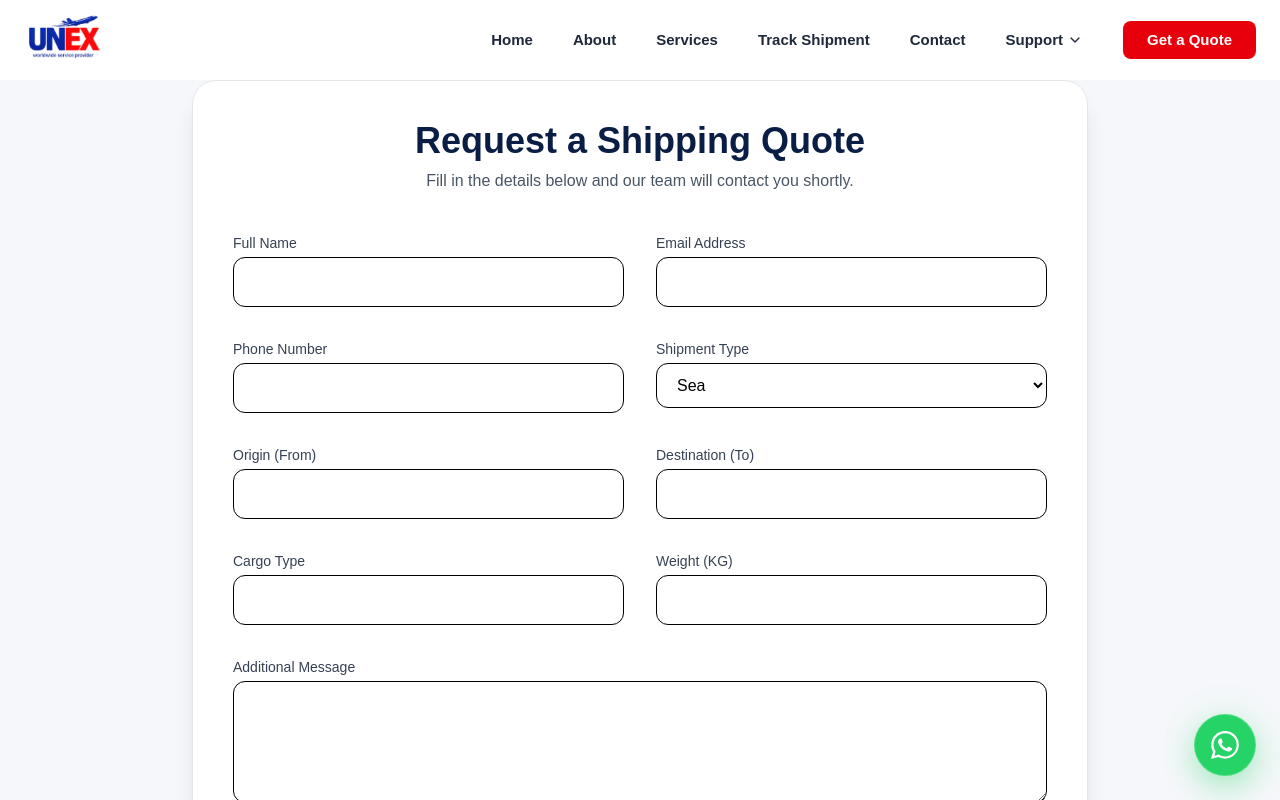
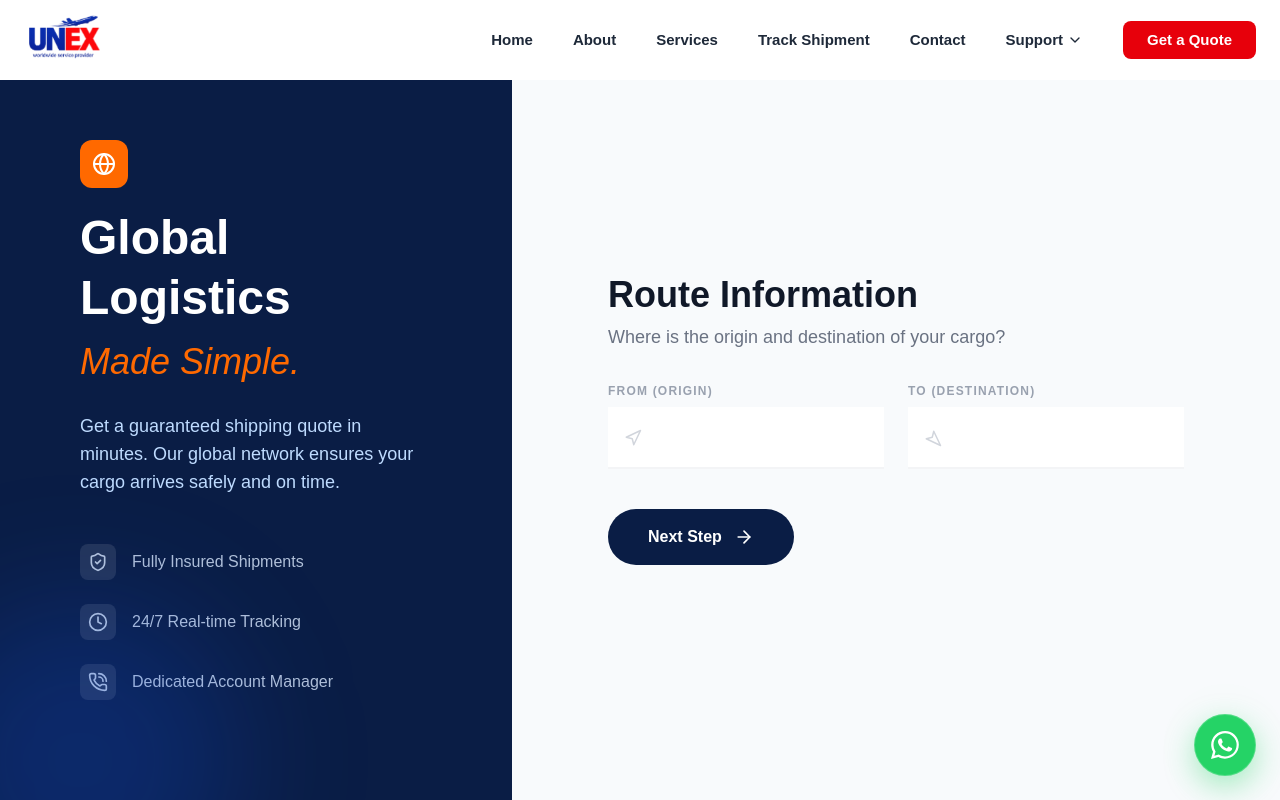
Before and after one commit to binsam008/unex, a React (Vite) app: page /quote in a window 1280 px wide. Shown: the top 800 px of the page. Built offline with nearby package versions, Linux system fonts and the light colour scheme.

Commit message:
change in quote ui and corrected the route of admin

```diff
--- a/src/components/ProtectedRoute.jsx
+++ b/src/components/ProtectedRoute.jsx
@@ -16,10 +16,10 @@ export default function ProtectedRoute({ children }) {
     return () => unsubscribe();
   }, []);
 
-  if (loading) return <p>Loading...</p>;
+  // if (loading) return <p>Loading...</p>;
 
   if (!user) {
-    return <Navigate to="/admin" />;
+    return <Navigate to="/admin-unexlogistics" />;
   }
 
   return children;
--- a/src/pages/Quote.jsx
+++ b/src/pages/Quote.jsx
@@ -1,194 +1,166 @@
 import { useState } from "react";
 import emailjs from "@emailjs/browser";
-import { Mail, Phone, MapPin, Package, Weight, Ship } from "lucide-react";
+import { motion, AnimatePresence } from "framer-motion";
+import {
+  Globe,
+  ShieldCheck,
+  Clock,
+  ArrowRight,
+  Navigation,
+  Box,
+  PhoneCall,
+  CheckCircle2
+} from "lucide-react";
 
-export default function Quote() {
+export default function DashboardQuote() {
+  const [step, setStep] = useState(1);
   const [formData, setFormData] = useState({
-    customerName: "",
-    email: "",
-    phone: "",
-    origin: "",
-    destination: "",
-    shipmentType: "Sea",
-    cargoType: "",
-    weight: "",
+    customerName: "", email: "", phone: "",
+    origin: "", destination: "",
+    shipmentType: "Sea", cargoType: "", weight: "",
     message: "",
   });
 
+  const nextStep = () => setStep(s => s + 1);
+
   const handleSubmit = (e) => {
     e.preventDefault();
-
-    const templateParams = {
-      customer_name: formData.customerName,
-      customer_email: formData.email,
-      phone: formData.phone,
-      origin: formData.origin,
-      destination: formData.destination,
-      shipment_type: formData.shipmentType,
-      cargo_type: formData.cargoType,
-      weight: formData.weight,
-      message: formData.message,
-      to_email: "unexlogistics@gmail.com",
-    };
-
-    emailjs
-      .send(
-        "service_kmgfchc",
-        "template_ct2q9y4",
-        templateParams,
-        "6mzefNX56lFODJ5ZM"
-      )
-      .then(() => {
-        alert("Quote Request Sent Successfully ✅");
-        setFormData({
-          customerName: "",
-          email: "",
-          phone: "",
-          origin: "",
-          destination: "",
-          shipmentType: "Sea",
-          cargoType: "",
-          weight: "",
-          message: "",
-        });
-      })
-      .catch((error) => {
-        console.error(error);
-        alert("Failed to send request ❌");
-      });
+    emailjs.send("service_kmgfchc", "template_ct2q9y4", formData, "6mzefNX56lFODJ5ZM")
+      .then(() => setStep(4));
   };
 
   return (
-    <div className="min-h-screen bg-[#F5F7FA] py-20 px-6 font-outfit">
-      <div className="max-w-4xl mx-auto bg-white p-10 rounded-3xl shadow-xl border border-gray-200">
+    <div className="min-h-screen  bg-white flex flex-col md:flex-row font-outfit">
 
-        {/* TITLE */}
-        <h1 className="text-3xl md:text-4xl font-bold mb-2 text-center text-[#0A1D45]">
-          Request a Shipping Quote
-        </h1>
-        <p className="text-center text-gray-600 mb-10">
-          Fill in the details below and our team will contact you shortly.
-        </p>
+      {/* LEFT PANEL: Brand & Trust (Fixed on Desktop) */}
+      <div className="w-full md:w-[40%] bg-[#0A1D45] p-15 md:p-20 text-white flex flex-col justify-between relative overflow-hidden">
+        <div className="relative py-15">
+          <div className="bg-orange-500 w-12 h-12 rounded-xl mb-5 flex items-center justify-center ">
+            <Globe className="text-white" />
+          </div>
+          <h1 className="text-4xl md:text-5xl font-bold leading-tight mb-6">
+            Global Logistics <br />
+            <span className="text-orange-500 font-light italic text-3xl md:text-4xl">Made Simple.</span>
+          </h1>
+          <p className="text-blue-200 text-lg max-w-sm mb-12">
+            Get a guaranteed shipping quote in minutes. Our global network ensures your cargo arrives safely and on time.
+          </p>
 
-        {/* FORM */}
-        <form onSubmit={handleSubmit} className="grid md:grid-cols-2 gap-8">
+          <div className="space-y-6">
+            <TrustItem icon={<ShieldCheck size={20}/>} text="Fully Insured Shipments" />
+            <TrustItem icon={<Clock size={20}/>} text="24/7 Real-time Tracking" />
+            <TrustItem icon={<PhoneCall size={20}/>} text="Dedicated Account Manager" />
+          </div>
+        </div>
 
-          <InputField
-            label="Full Name"
-            value={formData.customerName}
-            onChange={(e) =>
-              setFormData({ ...formData, customerName: e.target.value })
-            }
-          />
+        {/* Decorative Circle */}
+        <div className="absolute -bottom-20 -left-20 w-80 h-80 bg-blue-600/20 rounded-full blur-3xl" />
+      </div>
 
-          <InputField
-            label="Email Address"
-            type="email"
-            value={formData.email}
-            onChange={(e) =>
-              setFormData({ ...formData, email: e.target.value })
-            }
-          />
+      {/* RIGHT PANEL: The Form */}
+      <div className="w-full md:w-[60%] p-8 md:p-24 flex items-center justify-center bg-[#F8FAFC]">
+        <div className="max-w-2xl w-full">
 
-          <InputField
-            label="Phone Number"
-            value={formData.phone}
-            onChange={(e) =>
-              setFormData({ ...formData, phone: e.target.value })
-            }
-          />
+          <AnimatePresence mode="wait">
+            {step === 1 && (
+              <FormSection
+                key="1"
+                title="Route Information"
+                subtitle="Where is the origin and destination of your cargo?"
+              >
+                <div className="grid grid-cols-1 md:grid-cols-2 gap-6 mt-8">
+                  <FloatingInput label="From (Origin)" icon={<Navigation size={18}/>} value={formData.origin} onChange={(e) => setFormData({...formData, origin: e.target.value})} />
+                  <FloatingInput label="To (Destination)" icon={<Navigation size={18} className="rotate-90"/>} value={formData.destination} onChange={(e) => setFormData({...formData, destination: e.target.value})} />
+                </div>
+                <button onClick={nextStep} className="mt-10 w-full md:w-auto bg-[#0A1D45] text-white px-10 py-4 rounded-full font-bold flex items-center justify-center gap-3 hover:bg-orange-500 transition-all">
+                  Next Step <ArrowRight size={20}/>
+                </button>
+              </FormSection>
+            )}
 
-          {/* SHIPMENT TYPE */}
-          <div className="flex flex-col">
-            <label className="text-sm font-medium text-gray-700 mb-1 font-archivo">
-              Shipment Type
-            </label>
-            <select
-              className="border rounded-xl px-4 py-3 focus:ring-2 focus:ring-orange-400 outline-none"
-              value={formData.shipmentType}
-              onChange={(e) =>
-                setFormData({ ...formData, shipmentType: e.target.value })
-              }
-            >
-              <option>Sea</option>
-              <option>Air</option>
-              <option>Road</option>
-            </select>
-          </div>
+            {step === 2 && (
+              <FormSection
+                key="2"
+                title="Cargo Specifics"
+                subtitle="Provide details about the weight and type of goods."
+              >
+                <div className="grid grid-cols-1 md:grid-cols-2 gap-6 mt-8">
+                  <FloatingInput label="Cargo Type" icon={<Box size={18}/>} value={formData.cargoType} onChange={(e) => setFormData({...formData, cargoType: e.target.value})} />
+                  <FloatingInput label="Weight (KG)" type="number" icon={<Box size={18}/>} value={formData.weight} onChange={(e) => setFormData({...formData, weight: e.target.value})} />
+                </div>
+                <div className="flex flex-col md:flex-row gap-4 mt-10">
+                   <button onClick={() => setStep(1)} className="px-10 py-4 rounded-full font-bold text-gray-400 hover:text-black transition-all">Back</button>
+                   <button onClick={nextStep} className="w-full md:w-auto bg-[#0A1D45] text-white px-10 py-4 rounded-full font-bold flex items-center justify-center gap-3 hover:bg-orange-500 transition-all">
+                    Final Step <ArrowRight size={20}/>
+                  </button>
+                </div>
+              </FormSection>
+            )}
 
-          <InputField
-            label="Origin (From)"
-            value={formData.origin}
-            onChange={(e) =>
-              setFormData({ ...formData, origin: e.target.value })
-            }
-          />
+            {step === 3 && (
+              <FormSection
+                key="3"
+                title="Contact Details"
+                subtitle="Last step! How can we reach you?"
+              >
+                <div className="space-y-6 mt-8">
+                  <FloatingInput label="Full Name" value={formData.customerName} onChange={(e) => setFormData({...formData, customerName: e.target.value})} />
+                  <div className="grid grid-cols-1 md:grid-cols-2 gap-6">
+                    <FloatingInput label="Email Address" type="email" value={formData.email} onChange={(e) => setFormData({...formData, email: e.target.value})} />
+                    <FloatingInput label="Phone" value={formData.phone} onChange={(e) => setFormData({...formData, phone: e.target.value})} />
+                  </div>
+                </div>
+                <div className="flex flex-col md:flex-row gap-4 mt-10">
+                   <button onClick={() => setStep(2)} className="px-10 py-4 rounded-full font-bold text-gray-400 hover:text-black transition-all">Back</button>
+                   <button onClick={handleSubmit} className="w-full md:w-auto bg-orange-500 text-white px-12 py-4 rounded-full font-bold text-lg hover:shadow-xl hover:shadow-orange-200 transition-all">
+                    Get My Quote Now
+                  </button>
+                </div>
+              </FormSection>
+            )}
 
-          <InputField
-            label="Destination (To)"
-            value={formData.destination}
-            onChange={(e) =>
-              setFormData({ ...formData, destination: e.target.value })
-            }
-          />
+            {step === 4 && (
+              <motion.div initial={{ opacity: 0 }} animate={{ opacity: 1 }} className="text-center">
+                <div className="bg-green-100 w-20 h-20 rounded-full flex items-center justify-center mx-auto mb-6">
+                   <CheckCircle2 className="text-green-600" size={40} />
+                </div>
+                <h2 className="text-3xl font-bold text-gray-900 mb-4">Request Confirmed</h2>
+                <p className="text-gray-500 text-lg">We have sent your details to our logistics team. Expect a response at <b>{formData.email}</b> shortly.</p>
+              </motion.div>
+            )}
+          </AnimatePresence>
 
-          <InputField
-            label="Cargo Type"
-            value={formData.cargoType}
-            onChange={(e) =>
-              setFormData({ ...formData, cargoType: e.target.value })
-            }
-          />
-
-          <InputField
-            label="Weight (KG)"
-            value={formData.weight}
-            onChange={(e) =>
-              setFormData({ ...formData, weight: e.target.value })
-            }
-          />
-
-          {/* MESSAGE */}
-          <div className="md:col-span-2 flex flex-col">
-            <label className="text-sm font-medium text-gray-700 mb-1 font-archivo">
-              Additional Message
-            </label>
-            <textarea
-              rows={4}
-              className="border rounded-xl px-4 py-3 focus:ring-2 focus:ring-orange-400 outline-none"
-              value={formData.message}
-              onChange={(e) =>
-                setFormData({ ...formData, message: e.target.value })
-              }
-            />
-          </div>
-
-          {/* SUBMIT BUTTON */}
-          <button
-            type="submit"
-            className="md:col-span-2 bg-orange-500 hover:bg-orange-400 text-white py-4 rounded-xl text-lg font-semibold shadow-md transition"
-          >
-            Submit Quote Request
-          </button>
-        </form>
+        </div>
       </div>
     </div>
   );
 }
 
-/* REUSABLE INPUT FIELD */
-function InputField({ label, type = "text", value, onChange }) {
-  return (
-    <div className="flex flex-col">
-      <label className="text-sm font-medium text-gray-700 mb-1 font-archivo">
-        {label}
-      </label>
+/* Helper Components */
+const TrustItem = ({ icon, text }) => (
+  <div className="flex items-center gap-4 text-blue-100/80">
+    <div className="bg-white/10 p-2 rounded-lg">{icon}</div>
+    <span className="font-medium">{text}</span>
+  </div>
+);
+
+const FormSection = ({ title, subtitle, children }) => (
+  <motion.div initial={{ opacity: 0, x: 30 }} animate={{ opacity: 1, x: 0 }} exit={{ opacity: 0, x: -30 }}>
+    <h3 className="text-4xl font-bold text-gray-900 mb-2">{title}</h3>
+    <p className="text-gray-500 text-lg">{subtitle}</p>
+    {children}
+  </motion.div>
+);
+
+const FloatingInput = ({ label, icon, ...props }) => (
+  <div className="relative group">
+    <label className="text-xs font-bold text-gray-400 uppercase tracking-widest mb-2 block">{label}</label>
+    <div className="relative">
+      {icon && <div className="absolute left-4 top-1/2 -translate-y-1/2 text-gray-300 group-focus-within:text-orange-500 transition-colors">{icon}</div>}
       <input
-        type={type}
-        value={value}
-        onChange={onChange}
-        className="border rounded-xl px-4 py-3 focus:ring-2 focus:ring-orange-400 outline-none"
+        {...props}
+        className={`w-full bg-white border-b-2 border-gray-100 py-4 ${icon ? 'pl-12' : 'pl-4'} pr-4 outline-none focus:border-orange-500 transition-all text-lg`}
       />
     </div>
-  );
-}
+  </div>
+);
```
